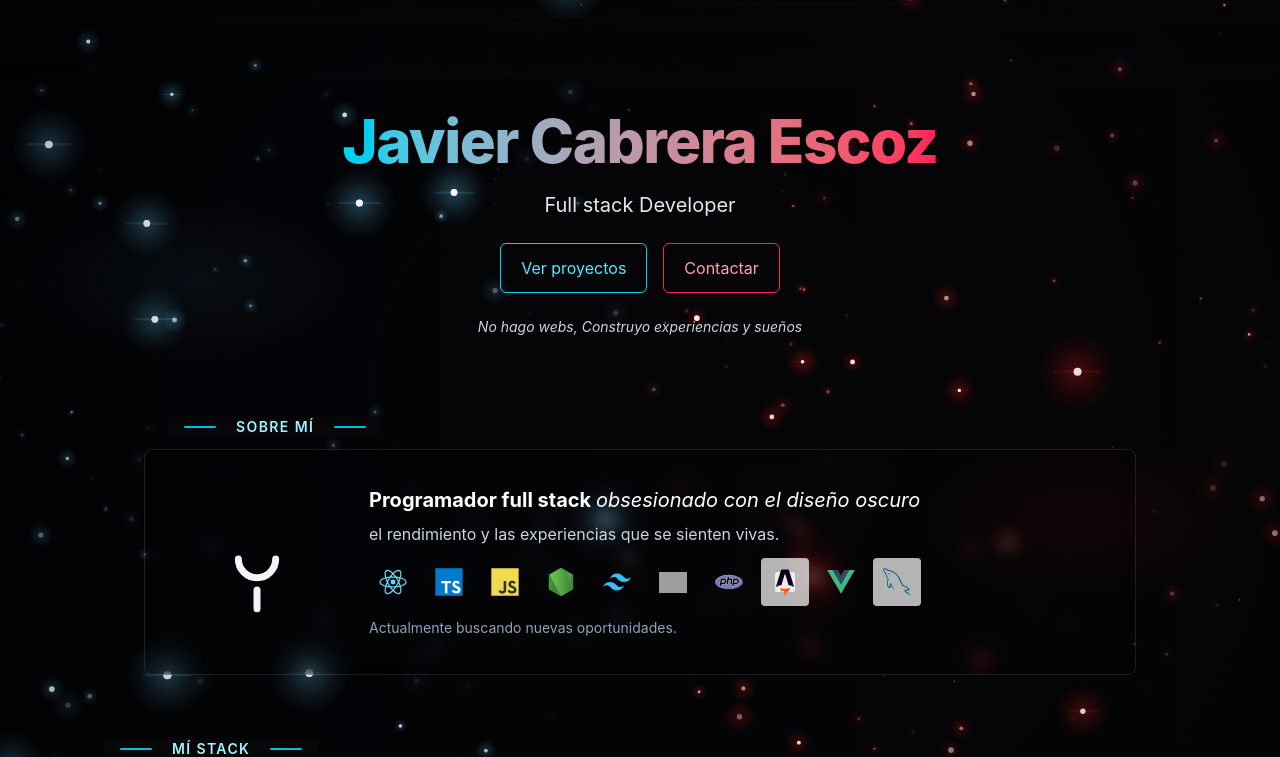
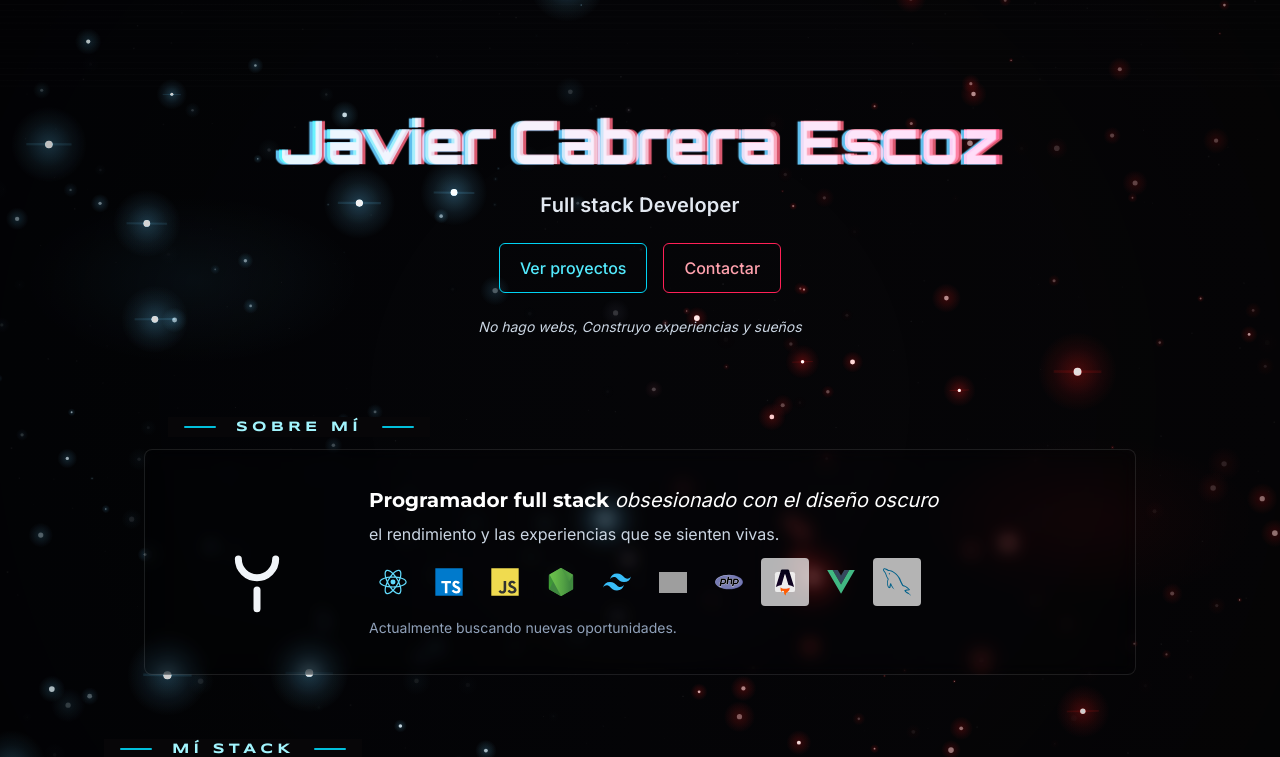
Before and after one commit to Tommyscripts/portfolio, a React (Vite) app: page / in a window 1280 px wide. Shown: the top 757 px of the page. Built offline with nearby package versions, Linux system fonts and the light colour scheme; grey boxes are pictures that could not be loaded.

Commit message:
Agregar variables de fuentes y clases tipográficas reutilizables; actualizar estilos en componentes para mejorar la presentación y consistencia tipográfica

```diff
--- a/app/app.css
+++ b/app/app.css
@@ -1,9 +1,32 @@
+@import url('https://fonts.googleapis.com/css2?family=Orbitron:wght@700;900&family=Inter:wght@300;400;500;600;700&family=Montserrat:wght@400;700&family=Syncopate:wght@400;700&family=Poppins:wght@400;600&family=Open+Sans:wght@300;400;700&display=swap');
 @import "tailwindcss";
 
-@theme {
-  --font-sans: "Inter", ui-sans-serif, system-ui, sans-serif,
-    "Apple Color Emoji", "Segoe UI Emoji", "Segoe UI Symbol", "Noto Color Emoji";
+/* Variables de fuentes y utilidades tipográficas */
+:root {
+  --font-display: "Orbitron", "Good Times", system-ui, -apple-system, "Segoe UI", Roboto, "Helvetica Neue", Arial, sans-serif;
+  --font-ui: "Inter", Roboto, "Poppins", system-ui, -apple-system, "Segoe UI", Arial, sans-serif;
+  --font-section: "Syncopate", "Eurostile", "Microgramma", system-ui, sans-serif;
+  --font-card: "Montserrat", "Satoshi", system-ui, sans-serif;
+  --font-body: "Inter", "Open Sans", Roboto, system-ui, sans-serif;
 }
+
+/* Clases tipográficas reutilizables */
+.font-display { font-family: var(--font-display); font-weight: 900; letter-spacing: -0.02em; }
+.font-subtitle { font-family: var(--font-ui); font-weight: 600; letter-spacing: 0.01em; }
+.font-section { font-family: var(--font-section); font-weight: 700; text-transform: uppercase; letter-spacing: 0.3em; }
+.font-card { font-family: var(--font-card); font-weight: 700; }
+.font-body { font-family: var(--font-body); font-weight: 400; }
+.font-button { font-family: var(--font-ui); font-weight: 500; }
+
+/* Efecto glitch / aberración cromática (usa attribute data-text en el elemento) */
+.display-glitch { position: relative; display: inline-block; color: transparent; -webkit-background-clip: text; background-clip: text; }
+.display-glitch[data-text]::before,
+.display-glitch[data-text]::after { content: attr(data-text); position: absolute; left: 0; top: 0; width: 100%; height: 100%; overflow: hidden; pointer-events: none; }
+.display-glitch[data-text]::before { color: rgba(102, 204, 255, 0.98); transform: translate(-2px, 0); mix-blend-mode: screen; opacity: 0.95; filter: blur(0.2px); animation: glitch-l 2.2s infinite linear; }
+.display-glitch[data-text]::after { color: rgba(255, 103, 129, 0.95); transform: translate(2px, 0); mix-blend-mode: screen; opacity: 0.9; filter: blur(0.3px); animation: glitch-r 2.4s infinite linear; }
+
+@keyframes glitch-l { 0% { transform: translate(-2px, 0); } 25% { transform: translate(-6px, -1px); } 50% { transform: translate(-2px, 0); } 75% { transform: translate(-4px, 1px); } 100% { transform: translate(-2px, 0); } }
+@keyframes glitch-r { 0% { transform: translate(2px, 0); } 25% { transform: translate(6px, 1px); } 50% { transform: translate(2px, 0); } 75% { transform: translate(4px, -1px); } 100% { transform: translate(2px, 0); } }
 
 html {
   background-color: #000000;
@@ -16,6 +39,7 @@ body {
   margin: 0;
   position: relative;
   z-index: 0;
+  font-family: var(--font-body);
   -webkit-font-smoothing: antialiased;
   -moz-osx-font-smoothing: grayscale;
 }
--- a/app/componentes/Cabecera.tsx
+++ b/app/componentes/Cabecera.tsx
@@ -20,20 +20,24 @@ const Cabecera: React.FC<Props> = ({
   return (
     <header className="relative py-16 md:py-20">
       <div className="container mx-auto px-6 text-center relative z-20">
-        <h1 className="text-2xl sm:text-3xl md:text-5xl lg:text-6xl font-extrabold tracking-tight leading-tight">
-          <span className="bg-clip-text text-transparent bg-gradient-to-r from-cyan-400 to-rose-500">
+        <h1 className="text-2xl sm:text-3xl md:text-5xl lg:text-6xl font-extrabold tracking-tight leading-tight font-display">
+          <span
+            className="bg-clip-text text-transparent bg-gradient-to-r from-cyan-400 to-rose-500 display-glitch"
+            data-text={name}
+          >
             {name}
           </span>
         </h1>
-        <p className="mt-3 text-base sm:text-lg md:text-xl text-slate-200">{title}</p>
-        <p className="mt-2 text-sm text-slate-300">{subtitle}</p>
+
+        <p className="mt-3 text-base sm:text-lg md:text-xl text-slate-200 font-subtitle">{title}</p>
+        <p className="mt-2 text-sm text-slate-300 font-body">{subtitle}</p>
 
         <div className="mt-6 flex flex-col sm:flex-row justify-center items-center gap-3 sm:gap-4">
           <a
             href={githubUrl}
             target="_blank"
             rel="noopener noreferrer"
-            className="w-10/12 max-w-xs sm:w-auto text-center inline-flex items-center justify-center px-4 py-2 sm:px-5 sm:py-3 border border-cyan-400 text-cyan-300 hover:bg-cyan-500/10 rounded-md transition text-sm sm:text-base"
+            className="w-10/12 max-w-xs sm:w-auto text-center inline-flex items-center justify-center px-4 py-2 sm:px-5 sm:py-3 border border-cyan-400 text-cyan-300 hover:bg-cyan-500/10 rounded-md transition text-sm sm:text-base font-button"
           >
             Ver proyectos
           </a>
@@ -42,13 +46,13 @@ const Cabecera: React.FC<Props> = ({
             href={linkedInUrl}
             target="_blank"
             rel="noopener noreferrer"
-            className="w-10/12 max-w-xs sm:w-auto text-center inline-flex items-center justify-center px-4 py-2 sm:px-5 sm:py-3 border border-rose-500 text-rose-300 hover:bg-rose-500/10 rounded-md transition text-sm sm:text-base"
+            className="w-10/12 max-w-xs sm:w-auto text-center inline-flex items-center justify-center px-4 py-2 sm:px-5 sm:py-3 border border-rose-500 text-rose-300 hover:bg-rose-500/10 rounded-md transition text-sm sm:text-base font-button"
           >
             Contactar
           </a>
         </div>
 
-        <p className="mt-6 text-sm text-slate-300 italic max-w-2xl mx-auto">{tagline}</p>
+        <p className="mt-6 text-sm text-slate-300 italic max-w-2xl mx-auto font-body">{tagline}</p>
       </div>
     </header>
   );
--- a/app/componentes/ComoTrabajo.tsx
+++ b/app/componentes/ComoTrabajo.tsx
@@ -51,7 +51,7 @@ const ComoTrabajo: React.FC<{ items?: WorkItem[] }> = ({ items = defaultItems })
         <div className="relative mb-6">
           <div className="absolute -top-6 sm:-top-8 left-6 z-20 flex items-center gap-3 bg-[#070608] px-3 sm:px-4">
             <div className="w-6 sm:w-8 h-[2px] bg-cyan-400/90 rounded" />
-            <h2 className="text-[10px] sm:text-xs md:text-sm uppercase tracking-widest text-cyan-200 font-semibold px-2">Cómo Trabajo</h2>
+            <h2 className="text-[10px] sm:text-xs md:text-sm uppercase tracking-widest text-cyan-200 font-section px-2">Cómo Trabajo</h2>
             <div className="w-6 sm:w-8 h-[2px] bg-cyan-400/90 rounded" />
           </div>
 
@@ -62,8 +62,8 @@ const ComoTrabajo: React.FC<{ items?: WorkItem[] }> = ({ items = defaultItems })
                   <div key={it.id} className="p-1 rounded-lg">
                     <div className="h-full flex items-center gap-2 px-2 py-1">
                       <div className="w-6 h-6 flex items-center justify-center shrink-0">{it.icon}</div>
-                      <span className="text-slate-400 text-xs">-</span>
-                      <div className="text-slate-100 text-xs font-semibold">{it.texto}</div>
+                      <span className="text-slate-400 text-xs font-body">-</span>
+                      <div className="text-slate-100 text-xs font-body font-semibold">{it.texto}</div>
                     </div>
                   </div>
                 ))}
--- a/app/componentes/MisStack.tsx
+++ b/app/componentes/MisStack.tsx
@@ -219,11 +219,11 @@ const MisStack: React.FC<{ items?: StackItem[] }> = ({ items = defaultItems }) =
     return (
         <section className="my-10">
         <div className="relative mb-6">
-          <div className="absolute -top-6 sm:-top-8 left-6 z-20 flex items-center gap-3 bg-[#070608] px-3 sm:px-4">
-            <div className="w-6 sm:w-8 h-[2px] bg-cyan-400/90 rounded" />
-            <h2 className="text-[10px] sm:text-xs md:text-sm uppercase tracking-widest text-cyan-200 font-semibold px-2">Mí Stack</h2>
-            <div className="w-6 sm:w-8 h-[2px] bg-cyan-400/90 rounded" />
-          </div>
+                    <div className="absolute -top-6 sm:-top-8 left-6 z-20 flex items-center gap-3 bg-[#070608] px-3 sm:px-4">
+                        <div className="w-6 sm:w-8 h-[2px] bg-cyan-400/90 rounded" />
+                        <h2 className="text-[10px] sm:text-xs md:text-sm uppercase tracking-widest text-cyan-200 font-section px-2">Mí Stack</h2>
+                        <div className="w-6 sm:w-8 h-[2px] bg-cyan-400/90 rounded" />
+                    </div>
             <div className="w-full flex flex-col gap-4">
                 {rows.map((row, rowIndex) => (
                     <div key={rowIndex} className="grid grid-cols-1 sm:grid-cols-2 md:grid-cols-3 lg:grid-cols-4 xl:grid-cols-5 gap-4">
@@ -237,8 +237,8 @@ const MisStack: React.FC<{ items?: StackItem[] }> = ({ items = defaultItems }) =
                                         <div className="flex items-center gap-3">
                                             <div className="w-12 h-12 flex items-center justify-center rounded-md bg-black/30">{it.icon}</div>
                                             <div>
-                                                <div className="text-slate-100 font-semibold">{it.nombre}</div>
-                                                <div className="text-xs text-slate-300">{it.nivel}</div>
+                                                <div className="text-slate-100 font-semibold font-card">{it.nombre}</div>
+                                                <div className="text-xs text-slate-300 font-body">{it.nivel}</div>
                                             </div>
                                         </div>
 
--- a/app/componentes/SobreMi.tsx
+++ b/app/componentes/SobreMi.tsx
@@ -46,7 +46,7 @@ const SobreMi: React.FC = () => {
         <div className="relative mb-6">
           <div className="absolute -top-6 sm:-top-8 left-6 z-20 flex items-center gap-3 bg-[#070608] px-3 sm:px-4">
             <div className="w-6 sm:w-8 h-[2px] bg-cyan-400/90 rounded" />
-            <h2 className="text-[10px] sm:text-xs md:text-sm uppercase tracking-widest text-cyan-200 font-semibold px-2">Sobre Mí</h2>
+            <h2 className="text-[10px] sm:text-xs md:text-sm uppercase tracking-widest text-cyan-200 font-section px-2">Sobre Mí</h2>
             <div className="w-6 sm:w-8 h-[2px] bg-cyan-400/90 rounded" />
           </div>
 
@@ -63,10 +63,10 @@ const SobreMi: React.FC = () => {
 
             {/* Contenido */}
             <div className="flex-1">
-              <h3 className="text-base sm:text-lg md:text-xl font-bold text-white">
-                Programador full stack <span className="font-normal italic">obsesionado con el diseño oscuro</span>
+              <h3 className="text-base sm:text-lg md:text-xl font-bold text-white font-card">
+                Programador full stack <span className="font-normal italic font-body">obsesionado con el diseño oscuro</span>
               </h3>
-              <p className="mt-2 text-sm sm:text-base text-slate-300">el rendimiento y las experiencias que se sienten vivas.</p>
+              <p className="mt-2 text-sm sm:text-base text-slate-300 font-body">el rendimiento y las experiencias que se sienten vivas.</p>
 
               {/* Iconos de tecnologías (sin etiqueta) */}
               <div className="mt-3 flex flex-wrap items-center gap-2">
@@ -99,7 +99,7 @@ const SobreMi: React.FC = () => {
                 })}
               </div>
 
-              <p className="mt-3 text-sm text-slate-400">Actualmente buscando nuevas oportunidades.</p>
+              <p className="mt-3 text-sm text-slate-400 font-body">Actualmente buscando nuevas oportunidades.</p>
             </div>
           </div>
         </div>
--- a/app/componentes/TrabajemosJuntos.tsx
+++ b/app/componentes/TrabajemosJuntos.tsx
@@ -5,8 +5,8 @@ const TrabajemosJuntos: React.FC = () => {
     <section className="py-10">
       <div className="max-w-6xl mx-auto px-4">
         <div className="rounded-lg bg-transparent backdrop-blur-sm p-8 flex flex-col items-center overflow-visible">
-          <p className="text-slate-200 italic text-center text-sm sm:text-base">
-            A veces el codigo no falla... <span className="font-semibold text-white">Solo espera a estar en producción</span>
+          <p className="text-slate-200 italic text-center text-sm sm:text-base font-body">
+            A veces el codigo no falla... <span className="font-semibold text-white font-body">Solo espera a estar en producción</span>
           </p>
 
           <div className="mt-6 flex flex-col items-center">
@@ -23,7 +23,7 @@ const TrabajemosJuntos: React.FC = () => {
                 <rect x="2" y="2" width="416" height="60" rx="10" fill="none" stroke="url(#grad-trabajemos)" strokeWidth="4" />
               </svg>
 
-              <span className="relative z-10 inline-block rounded-md px-16 py-4 bg-black/80 text-white font-semibold text-xl sm:text-2xl">
+              <span className="relative z-10 inline-block rounded-md px-16 py-4 bg-black/80 text-white font-semibold text-xl sm:text-2xl font-button">
                 Trabajemos juntos
               </span>
             </a>
```
Also changed, not shown: app/componentes/MisProyectos.tsx (+6 -6 lines).
